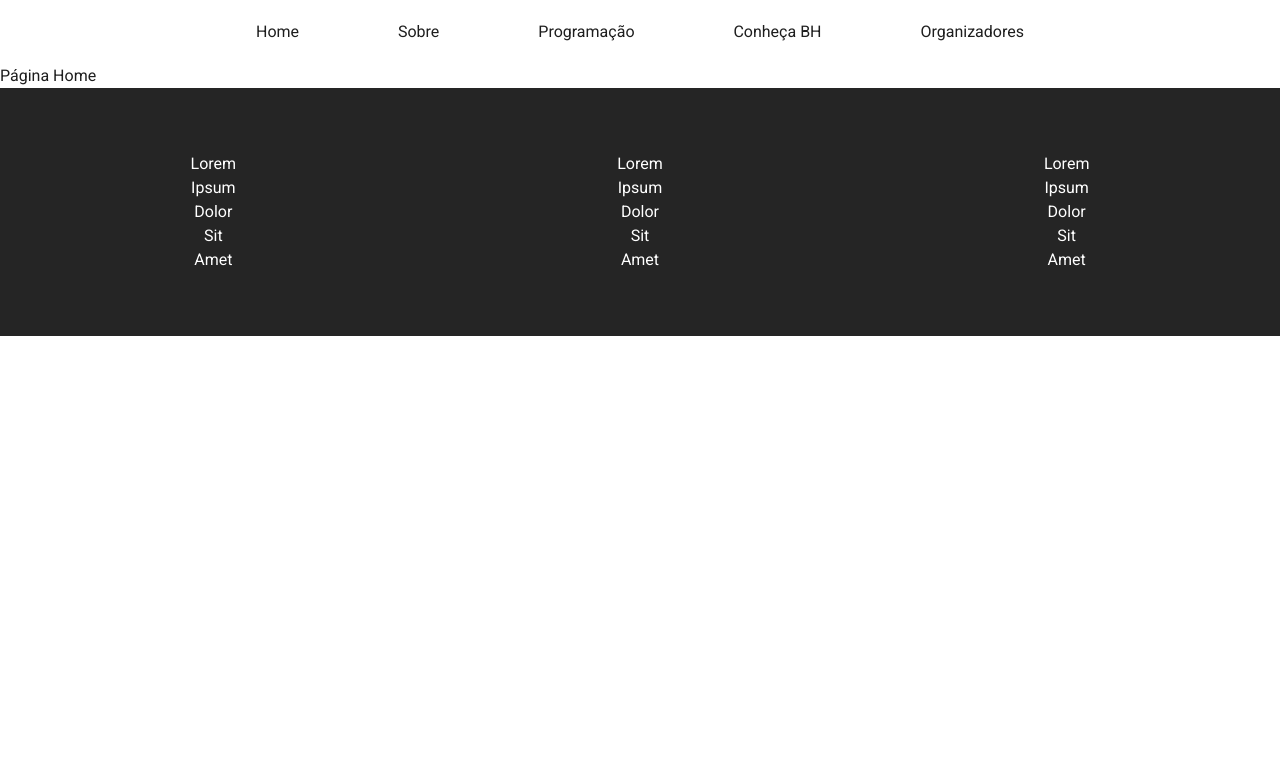
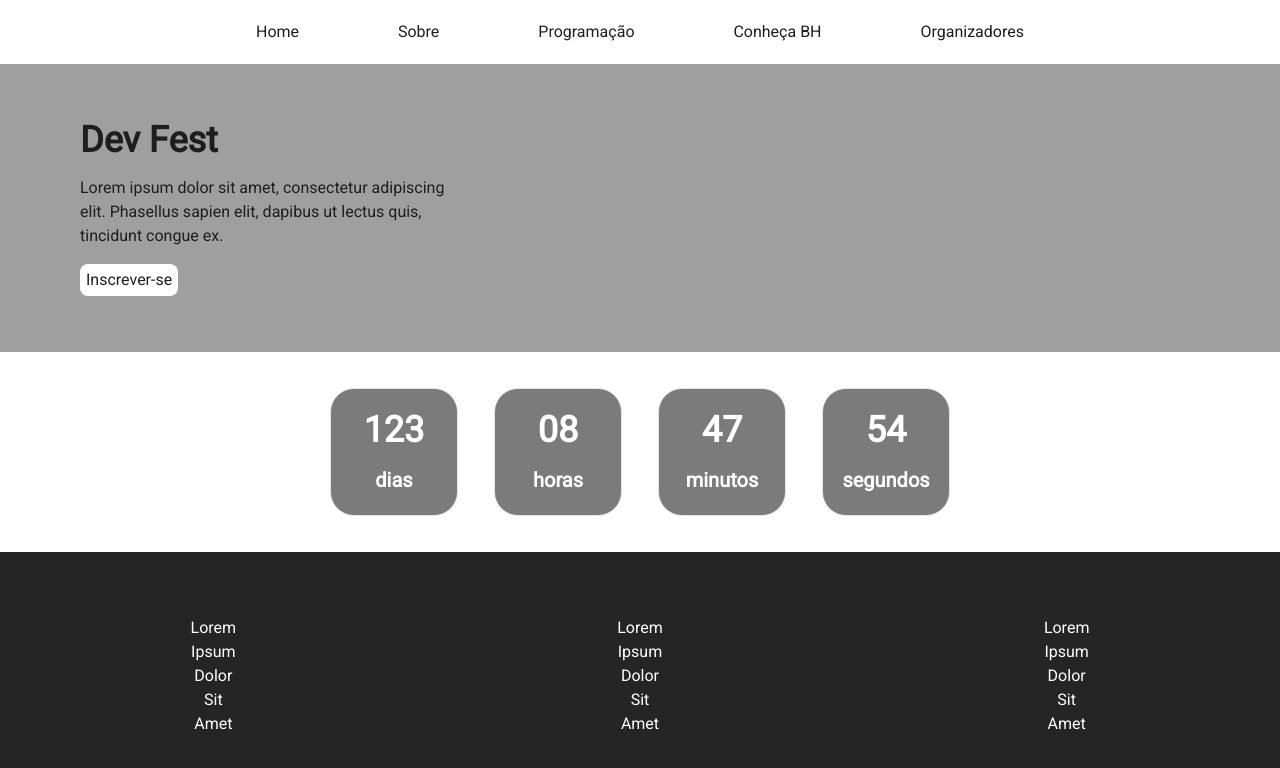
Before and after one commit to marialmeida1/site-devfest-hospedado, a Next.js app: page / in a window 1280 px wide. Shown: the top 768 px of the page. Built offline with nearby package versions, Linux system fonts and the light colour scheme.

Commit message:
feat:addition of the main section of the home page and the countdown

```diff
--- /dev/null
+++ b/src/app/components/home/CountdownTimer/CountdownElement/index.tsx
@@ -0,0 +1,13 @@
+interface CountdownElementProps {
+    remainingQuantity: string;
+    contentType: string;
+}
+
+export default function CountdownElement({ remainingQuantity, contentType }: CountdownElementProps) {
+    return (
+        <div className="w-32 h-32 bg-[#7b7b7b] rounded-3xl flex flex-col justify-center items-center gap-4 font-extrabold text-white sm:border">
+            <h1 className="text-4xl">{remainingQuantity}</h1>
+            <p className="text-xl">{contentType}</p>
+        </div>
+    );
+}
--- /dev/null
+++ b/src/app/components/home/CountdownTimer/index.tsx
@@ -0,0 +1,66 @@
+"use client";
+import { useState, useEffect } from "react";
+import CountdownElement from "./CountdownElement";
+
+interface TimeRemaining {
+    days: string;
+    hours: string;
+    minutes: string;
+    seconds: string;
+}
+
+const calculateTimeRemaining = (targetDate: Date): TimeRemaining => {
+    const now = new Date();
+    const difference = targetDate.getTime() - now.getTime();
+
+    const days = Math.floor(difference / (1000 * 60 * 60 * 24));
+    const hours = Math.floor((difference % (1000 * 60 * 60 * 24)) / (1000 * 60 * 60));
+    const minutes = Math.floor((difference % (1000 * 60 * 60)) / (1000 * 60));
+    const seconds = Math.floor((difference % (1000 * 60)) / 1000);
+
+    return {
+        days: days.toString().padStart(2, '0'),
+        hours: hours.toString().padStart(2, '0'),
+        minutes: minutes.toString().padStart(2, '0'),
+        seconds: seconds.toString().padStart(2, '0'),
+    };
+};
+
+export default function CountdownTimer() {
+    const [timeRemaining, setTimeRemaining] = useState<TimeRemaining>(calculateTimeRemaining(new Date("2024-07-23T00:00:00-03:00")));
+
+    useEffect(() => {
+        const targetDate = new Date("2024-10-26T00:00:00-03:00");
+
+        const calculateTimeRemaining = () => {
+            const now = new Date();
+            const difference = targetDate.getTime() - now.getTime();
+
+            const days = Math.floor(difference / (1000 * 60 * 60 * 24));
+            const hours = Math.floor((difference % (1000 * 60 * 60 * 24)) / (1000 * 60 * 60));
+            const minutes = Math.floor((difference % (1000 * 60 * 60)) / (1000 * 60));
+            const seconds = Math.floor((difference % (1000 * 60)) / 1000);
+
+            setTimeRemaining({
+                days: days.toString().padStart(2, '0'),
+                hours: hours.toString().padStart(2, '0'),
+                minutes: minutes.toString().padStart(2, '0'),
+                seconds: seconds.toString().padStart(2, '0'),
+            });
+        };
+
+        calculateTimeRemaining();
+        const interval = setInterval(calculateTimeRemaining, 1000);
+
+        return () => clearInterval(interval);
+    }, []);
+
+    return (
+        <section className="py-9 overflow-hidden mx-auto flex justify-center items-center flex-wrap gap-9">
+            <CountdownElement remainingQuantity={timeRemaining.days} contentType="dias" />
+            <CountdownElement remainingQuantity={timeRemaining.hours} contentType="horas" />
+            <CountdownElement remainingQuantity={timeRemaining.minutes} contentType="minutos" />
+            <CountdownElement remainingQuantity={timeRemaining.seconds} contentType="segundos" />
+        </section>
+    );
+}
--- a/src/app/page.tsx
+++ b/src/app/page.tsx
@@ -1,3 +1,20 @@
+import CountdownTimer from "./components/home/CountdownTimer";
+
 export default function Home() {
-   return <main>Página Home</main>;
+   return (
+      <>
+         <section className="h-80 bg-[#9f9f9f] px-20 py-14 xl:h-72">
+            <div className="h-full flex flex-col justify-between items-start md:w-2/3 xl:w-1/3">
+               <h1 className="text-4xl font-black">Dev Fest</h1>
+               <p className="font-medium">
+                  Lorem ipsum dolor sit amet, consectetur adipiscing elit.
+                  Phasellus sapien elit, dapibus ut lectus quis, tincidunt
+                  congue ex.
+               </p>
+               <a href="#" className="bg-white px-1.5 py-1 rounded-lg hover:bg-[#1e1e1e] hover:text-white">Inscrever-se</a>
+            </div>
+         </section>
+         <CountdownTimer />
+      </>
+   );
 }
```
